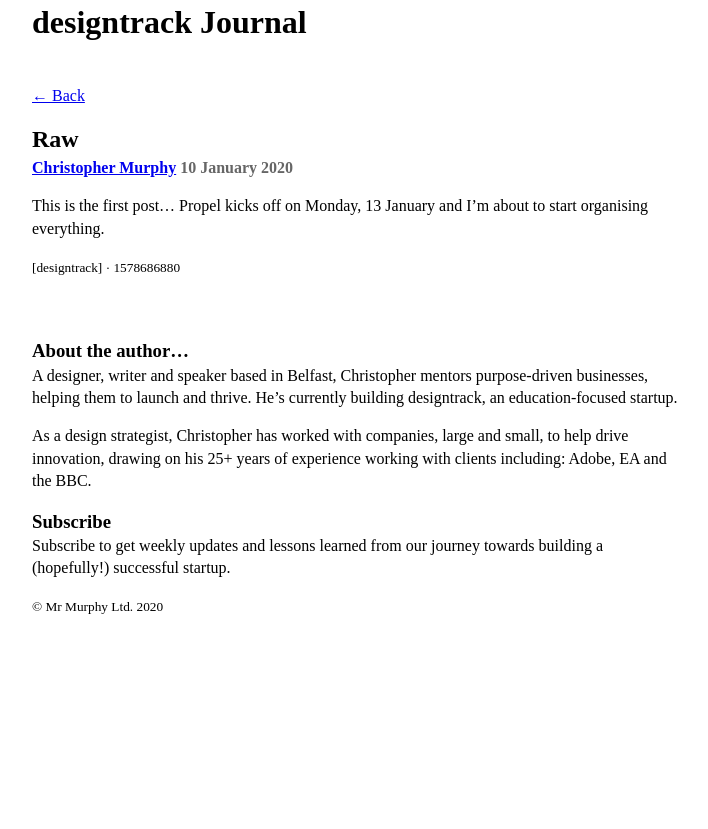
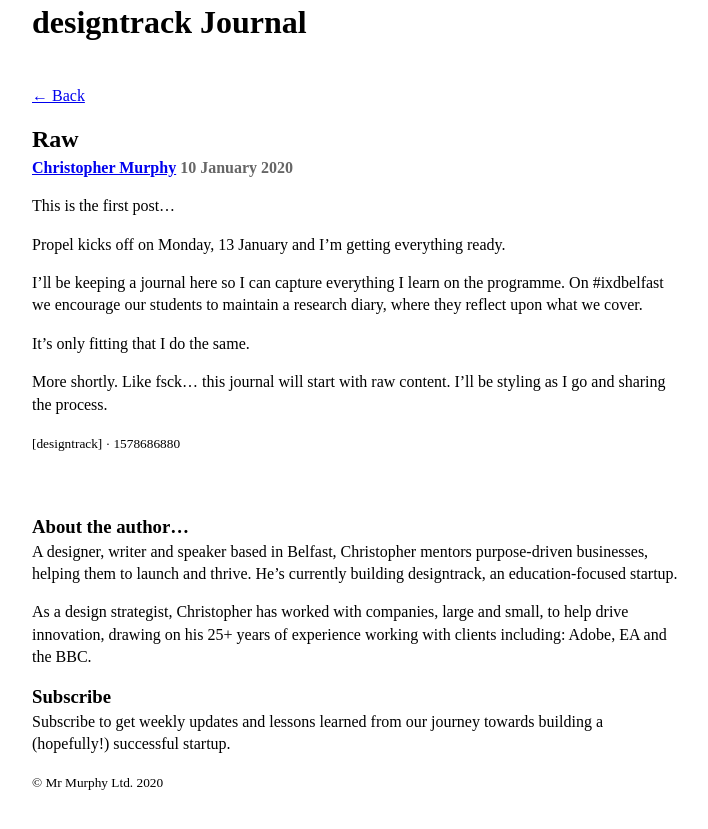
Before and after one commit to designtrack/designtrack-journal, a Jekyll site: the page built from _posts/2020-01-10-raw.md, in a window 1280 px wide. Shown: the top 829 px of the page, without its empty margins (283-991 px from the left). Built offline with Jekyll 4.4.1, drawn with Linux system fonts in a browser that asks for light colours; nearby versions of some CDN libraries.

Commit message:
Update from Forestry.io Christopher Murphy updated _posts/2020-01-10-raw.md

```diff
--- a/_posts/2020-01-10-raw.md
+++ b/_posts/2020-01-10-raw.md
@@ -4,4 +4,12 @@
 date: 2020-01-10 20:08:00 +0000
 
 ---
-This is the first post… Propel kicks off on Monday, 13 January and I'm about to start organising everything.
+This is the first post…
+
+Propel kicks off on Monday, 13 January and I'm getting everything ready.
+
+I'll be keeping a journal here so I can capture everything I learn on the programme. On #ixdbelfast we encourage our students to maintain a research diary, where they reflect upon what we cover.
+
+It's only fitting that I do the same.
+
+More shortly. Like fsck… this journal will start with raw content. I'll be styling as I go and sharing the process.
```
